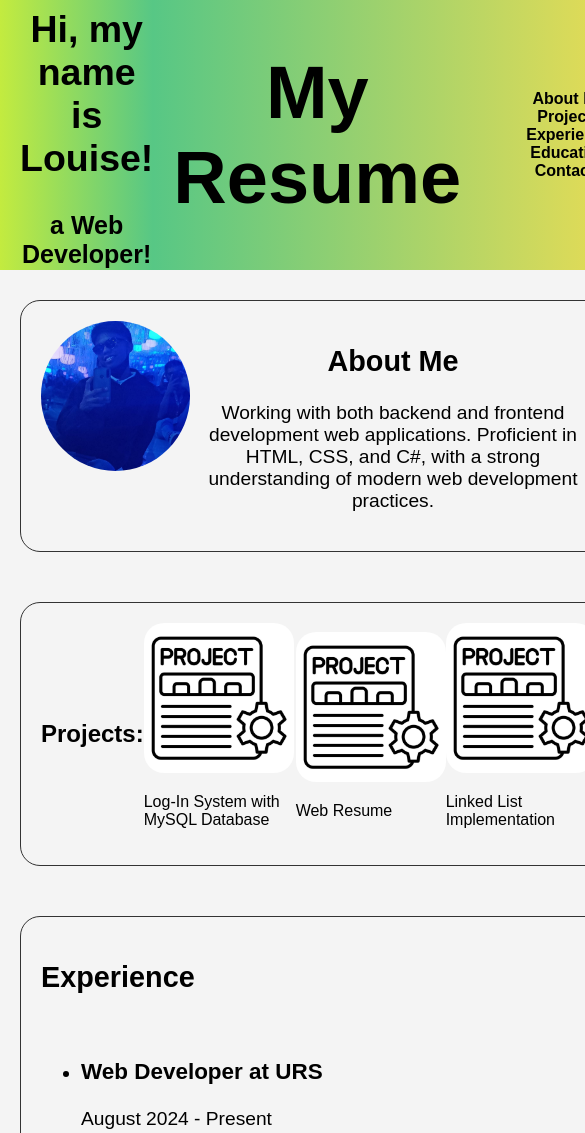
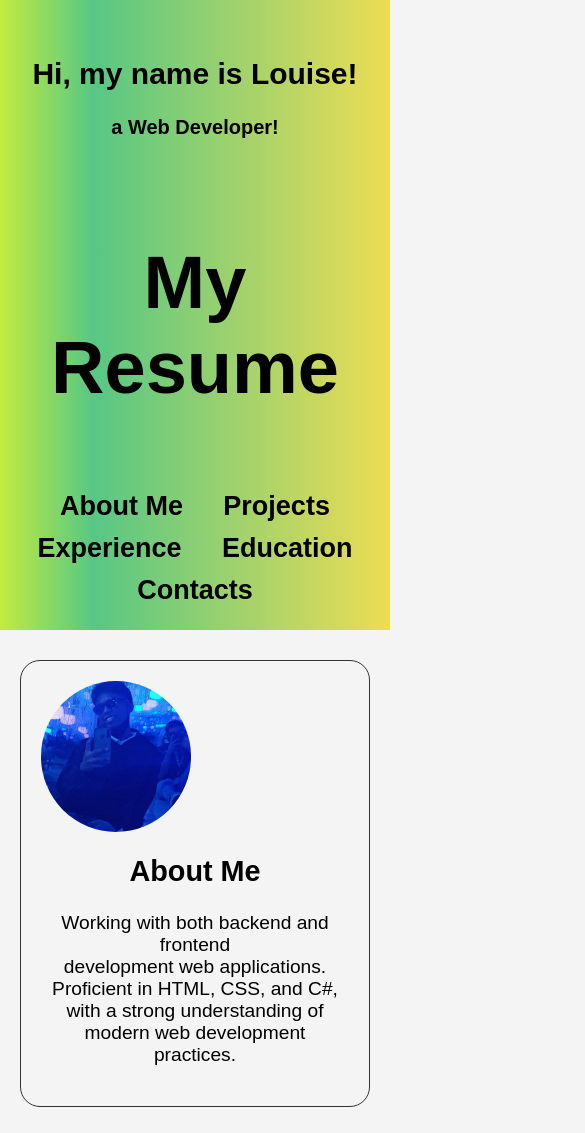
Before and after one commit to LoisClark11/Web-Resume, a plain HTML site: page docs/index.html in a window 390 px wide. Shown: the top 1133 px of the page, 585 px wide, since content can reach past the window. Drawn offline with Linux system fonts and the light colour scheme.

Commit message:
fixed the responsiveness

```diff
--- a/docs/index.html
+++ b/docs/index.html
@@ -8,14 +8,14 @@
 </head>
 <body>
   <div class="container">
-  <div class="header">
+  <header class="header">
     <div class="name">
-      <h2>Hi, my name<br> is Louise!</h2>
+      <h2>Hi, my name is Louise!</h2>
       <p>a Web Developer!</p>
     </div>
-    <header>
+    <div class="site-title">
       <h1>My Resume</h1>
-    </header>
+    </div>
     <nav class="navbar">
       <ul>
         <li><a href="#about-me">About Me</a></li>
@@ -25,7 +25,7 @@
         <li><a href="#contacts">Contacts</a></li>
       </ul>
     </nav>
-  </div>
+  </header>
   <div class="about" id="about-me">
     <img src="photos/me.jpg" alt="Profile Picture" class="profile-pic">
     <div>
@@ -94,6 +94,7 @@
       <li>
         <h3>Elementary</h3>
         <p>Teresa Elementary School, 2010 - 2016</p>
+      </li>
     </ul>
     </div>
     <div class="contacts" id="contacts">
--- a/docs/style.css
+++ b/docs/style.css
@@ -1,5 +1,6 @@
 * {
   box-sizing: border-box;
+
 }
 body, html {
   margin: 0;
@@ -9,10 +10,13 @@ body, html {
 }
 html {
   scroll-behavior: smooth;
+  -webkit-text-size-adjust: 100%;
+  -ms-text-size-adjust: 100%;
+  -webkit-tap-highlight-color: transparent;
 }
-a {
-  color: inherit;
-  text-decoration: none;
+
+body {
+  overflow-x: hidden;
 }
 .container {
   display: grid;
@@ -30,14 +34,17 @@ a {
 
 }
 .header {
-  height: 270px;
-
+  min-height: 180px;
+  padding: 20px 0;
   text-align: center;
   display: flex;
   flex-direction: row;
+  gap: 12px;
+  flex-wrap: wrap;
   background: #c3eb3f;
   background: linear-gradient(90deg, rgba(195, 235, 63, 1) 0%, rgba(87, 199, 133, 1) 24%, rgba(237, 221, 83, 1) 100%);
   align-items: center;
+  justify-content: center;
 }
 .name {
   margin: 20px;
@@ -55,9 +62,15 @@ header {
   align-items: center;
   padding: 10px;
 }
+.navbar ul {
+  padding: 0;
+  margin: 0;
+}
 .navbar a {
   color: black;
   font-weight: bold;
+  text-decoration: none;
+  font-size: 24px;
 }
 .navbar a:hover {
   text-decoration: underline;
@@ -78,14 +91,6 @@ header {
   border-radius: 20px;
   padding: 20px;
 }
-.profile-pic {
-  border-radius: 50%;
-}
-img {
-  width: 150px;
-  height: 150px;
-  border-radius: 20px;
-}
 .projects {
   border: 1px solid #333;
   display: flex;
@@ -95,6 +100,17 @@ img {
   margin: 20px;
   border-radius: 20px;
   padding: 20px;
+  flex-wrap: wrap;
+  gap: 12px;
+}
+.proj1 a, .proj2 a, .proj3 a {
+  text-decoration: none;
+  color: black;
+}
+.projects > div {
+  flex: 1 1 220px;
+  max-width: 33%;
+  box-sizing: border-box;
 }
 .experience {
   border: 1px solid #333;
@@ -140,12 +156,26 @@ footer {
   color: white;
   position: relative;
   bottom: 0;
+}
+img {
   width: 100%;
+  max-width: 150px;
+  height: auto;
+  border-radius: 20px;
 }
-@media only screen and (max-width: 320px) {
+.profile-pic {
+  border-radius: 50%;
+  overflow: hidden;
+  max-width: 150px;
+  width: 100%;
+  height: auto;
+}
+@media only screen and (max-width: 480px) {
   body {
+    max-width: 100vw;
+    overflow-x: hidden;
     display: flex;
-    flex-direction: row;
+    flex-direction: column;
   }
   .container {
     display: grid;
@@ -160,31 +190,30 @@ footer {
       "contacts"
       "footer-section";
   }
+  .header {
+    flex-direction: column;
+    align-items: center;
+    padding: 12px;
+  }
    .name {
      font-size: 20px;
    }
    .navbar {
-    flex-direction: row;
+     flex-direction: column;
      justify-content: space-around;
      align-items: center;
      padding: 10px 0;
    }
-  .navbar a {
-    display: flex;
-    flex-direction: row;
-  }
-  .navbar ul {
-    flex-direction: column;
-    align-items: flex-start;
+   .navbar li a {
+      font-size: 27px;
    }
    .about, .projects, .experience, .education, .contacts {
      flex-direction: column;
      text-align: center;
    }
-  .navbar {
-    display: flex;
-    justify-content: space-around;
-    padding: 10px 0;
+   .projects > div {
+     max-width: 100%;
+     width: 100%;
    }
    .navbar ul li {
      margin-bottom: 10px;
```
Lines whose indentation alone changed are shown as unchanged.
